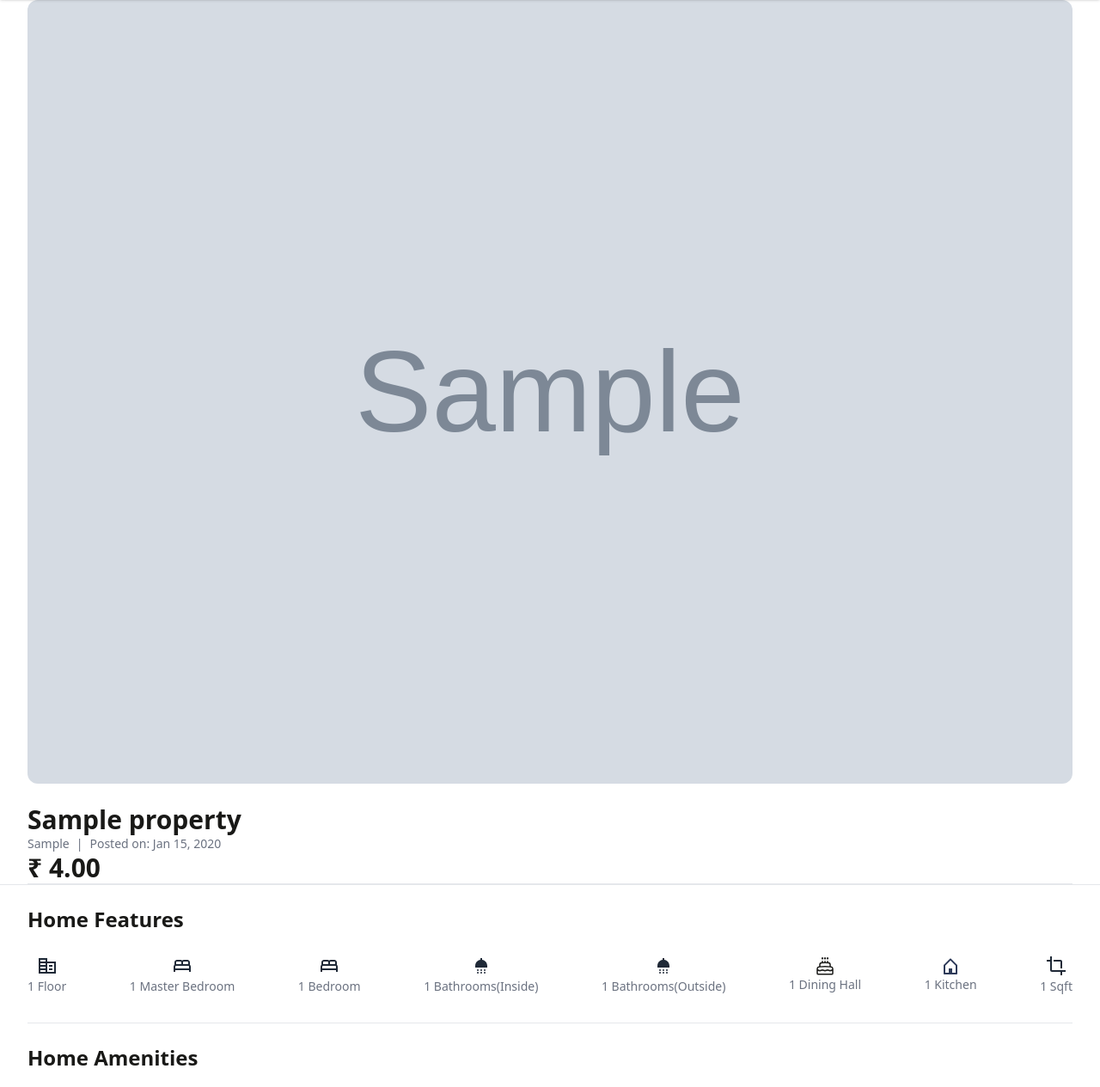
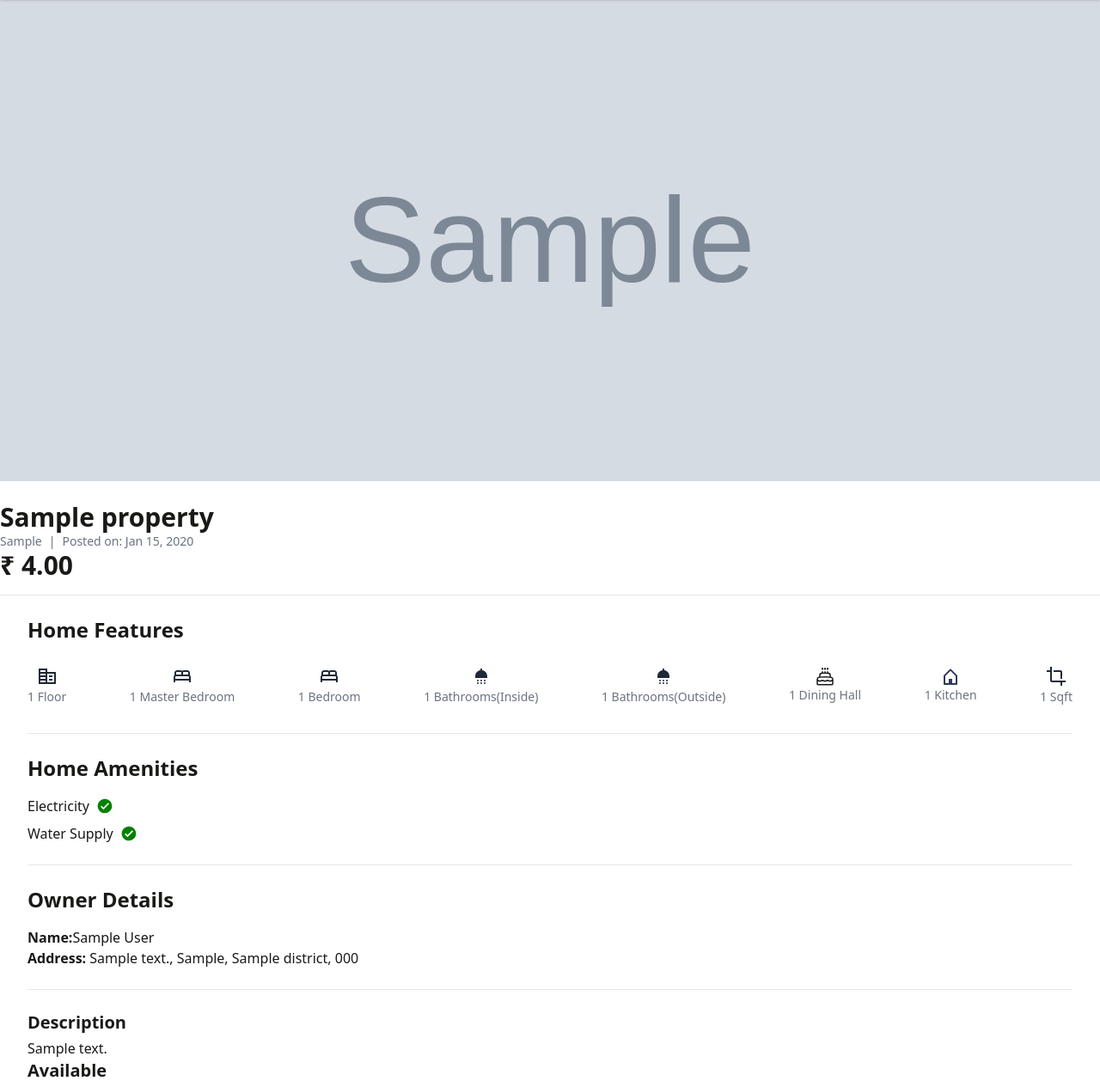
Before and after one commit to akhilaanand26/Project-Code, a Django app: page /property_details/1/ in a window 1280 px wide. Shown: the part 56-1321 px from the top of the page at 86% size. Run offline with Django 4.2, Linux system fonts and the light colour scheme; tables that the repository leaves empty hold one stand-in row (values such as "Sample post"); grey boxes marked "Sample" are stand-in pictures; style sheets or scripts are compiled from the project's sources; some libraries are stand-ins or nearby versions.

Commit message:
multiple image

```diff
--- a/findahome/properties/forms.py
+++ b/findahome/properties/forms.py
@@ -1,6 +1,7 @@
 from django import forms
 
 from .models import Property,PropertyImages
+# from .models import MaintenanceRequestForm
 
 class PropertyForm(forms.ModelForm):
     class Meta:
@@ -12,3 +13,8 @@ class PropertyImageForm(forms.ModelForm):
         model = PropertyImages
         fields = ('image',)
         # ' video_file'
+
+# class MaintenanceRequestForm(forms.ModelForm):
+#     class Meta:
+#         model = MaintenanceRequest
+#         fields = ['title', 'description']
--- a/findahome/properties/templates/properties/property_details.html
+++ b/findahome/properties/templates/properties/property_details.html
@@ -3,16 +3,17 @@
 
 {% block title %}Find your sweet home{% endblock %}
 
- {% comment %} {% block tags %}
+{% block tags %}
     <!-- additional lightbox js & css tags + code import -->
     <link rel="stylesheet" type="text/css" href="{% static 'css/lightbox.min.css' %}">
     <script type="text/javascript" src="{% static 'js/lightbox-plus-jquery.min.js' %}"></script>
-{% endblock %}  {% endcomment %}
+{% endblock %}
 
 {% block content %}
-<section class="property-details mb-4 border-b px-8">
+<section class="property-details pb-4 mb-4 border-b">
     <input name="id" type="text" hidden value="{{ property.id }}">
-    {% comment %} <div class="property-gallery flex" style="height: 70vh;">
+
+    <div class="property-gallery flex" style="height: 70vh;">
         {% if property.propertyimages_set.first %}
             <div class="first-image h-full" style="flex: 3 3 0;">
                 {% for property_image in property.propertyimages_set.all|slice:"1"  %}
@@ -31,7 +32,47 @@
                                     <img class="w-full h-full object-cover" src="{{ property_image.image.url }}" alt="property">
 
                                     {% if forloop.counter == 2 and property.propertyimages_set.all|slice:"1:"|length > 2 %}
-                                        {% comment %} <button class="absolute bottom-2 right-2 btn bg-white text-gray-800 border border-gray-800 flex items-center gap-x-1">
+                                        <button class="absolute bottom-2 right-2 btn bg-white text-gray-800 border border-gray-800 flex items-center gap-x-1">
+                                            <svg width="18" height="18" viewBox="0 0 24 24" fill="none" xmlns="http://www.w3.org/2000/svg">
+                                                <path d="M20 20H16V16H20V20ZM14 20H10V16H14V20ZM8 20H4V16H8V20ZM20 14H16V10H20V14ZM14 14H10V10H14V14ZM8 14H4V10H8V14ZM20 8H16V4H20V8ZM14 8H10V4H14V8ZM8 8H4V4H8V8Z" fill="#2E3A59"></path>
+                                                </svg>
+
+                                            Show more</button>
+                                    {% endif %}
+                                </div>
+                            </a>
+                        {% else %}
+                            <a class="hidden" href="{{ property_image.image.url }}" data-lightbox="gallery"></a>
+                        {% endif %}
+                    {% endfor %}
+                </div>
+            {% endif %}
+        {% else %}
+            <img class="w-full object-cover" src="{% static 'img/fallback.png' %}" alt="fallback">
+        {% endif %}
+    </div>
+{% comment %} <section class="property-details mb-4 border-b px-8">
+    <input name="id" type="text" hidden value="{{ property.id }}">
+    <div class="property-gallery flex" style="height: 70vh;">
+        {% if property.propertyimages_set.first %}
+            <div class="first-image h-full" style="flex: 3 3 0;">
+                {% for property_image in property.propertyimages_set.all|slice:"1"  %}
+                    <a class="h-full w-full" href="{{ property_image.image.url }}" data-lightbox="gallery">
+                        <img class="h-full w-full object-cover" src="{{ property_image.image.url }}" alt="property">
+                    </a>
+                {% endfor %}
+            </div>
+            {% if property.propertyimages_set.all|slice:"1:"|length > 0 %}
+                <div class="other-images h-full flex flex-col" style="flex: 1 1 0;">
+                    {% for property_image in property.propertyimages_set.all|slice:"1:" %}
+                        <!-- show only first two images in this slice -->
+                        {% if forloop.counter <= 2 %}
+                            <a class="w-full" style="flex: 1 1 0; height: 0;" href="{{ property_image.image.url }}" data-lightbox="gallery">
+                                <div class="relative w-full h-full">
+                                    <img class="w-full h-full object-cover" src="{{ property_image.image.url }}" alt="property">
+
+                                    {% if forloop.counter == 2 and property.propertyimages_set.all|slice:"1:"|length > 2 %}
+                                         <button class="absolute bottom-2 right-2 btn bg-white text-gray-800 border border-gray-800 flex items-center gap-x-1">
                                             <svg width="18" height="18" viewBox="0 0 24 24" fill="none" xmlns="http://www.w3.org/2000/svg">
                                                 <path d="M20 20H16V16H20V20ZM14 20H10V16H14V20ZM8 20H4V16H8V20ZM20 14H16V10H20V14ZM14 14H10V10H14V14ZM8 14H4V10H8V14ZM20 8H16V4H20V8ZM14 8H10V4H14V8ZM8 8H4V4H8V8Z" fill="#2E3A59"></path>
                                                 </svg>
@@ -48,8 +89,8 @@
         {% else %}
             <img class="w-full object-cover" src="{% static 'img/fallback.png' %}" alt="fallback">
         {% endif %}
-    </div>  {% endcomment %}
-    <div class="top border-b">
+    </div>
+    {% comment %} <div class="top border-b">
     <div class="img relative">
         {% if property.propertyimages_set.first %}
                                 <img class="h-70  rounded-xl w-full object-cover" src="{{ property.propertyimages_set.first.image.url }}" alt="property">
@@ -69,7 +110,7 @@
             <!--<img class="h-70 rounded-xl w-full object-cover" src="{% static 'img/fallback.png' %}" alt="fallback">-->
 
 
-
+     {% endcomment %}
     <div class="extra-infos  mt-6">
         <div class="left">
             <h1 class="text-3xl font-bold">{{ property.title }}</h1>
```
Also changed, not shown: findahome/owner/templates/owner/maintenance_request.html (added, +29 -0 lines), findahome/owner/views.py (+25 -0 lines), findahome/properties/models.py (+31 -1 lines), findahome/templates/base_owner.html (+9 -0 lines).
